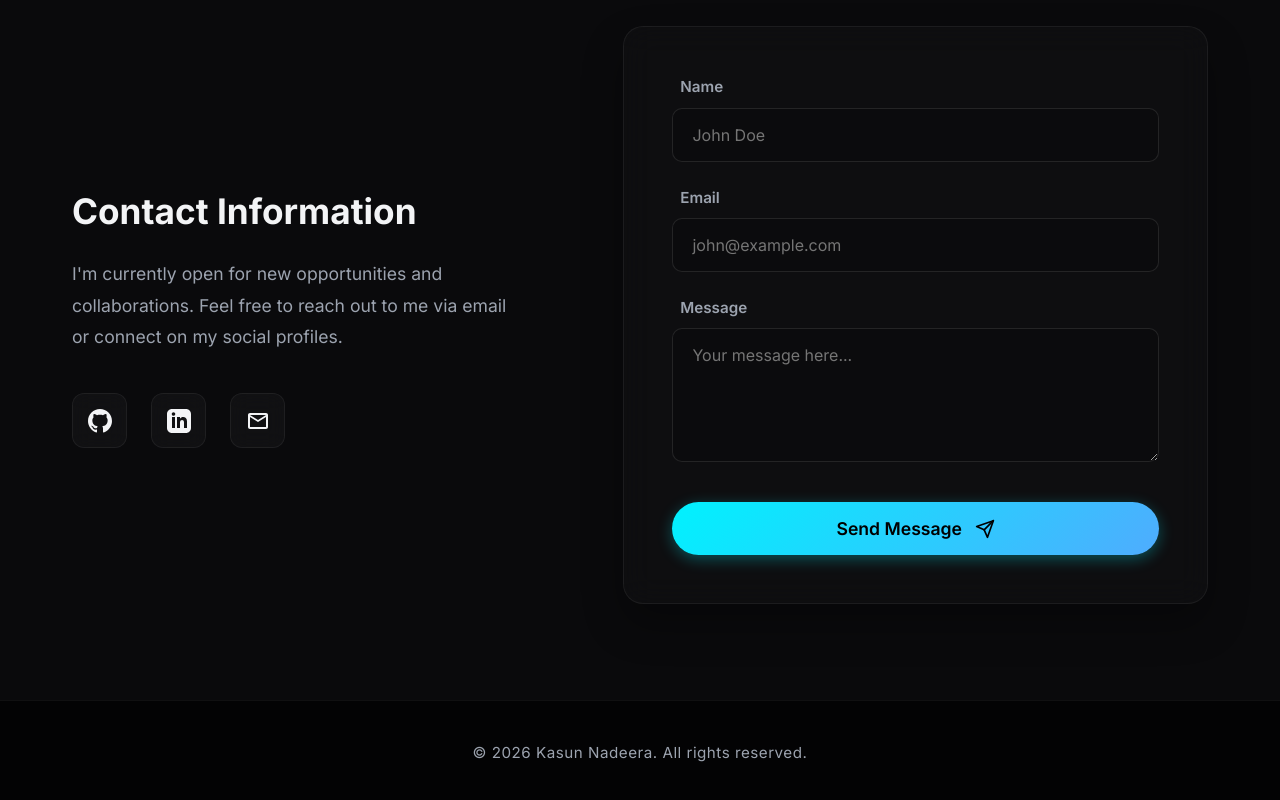
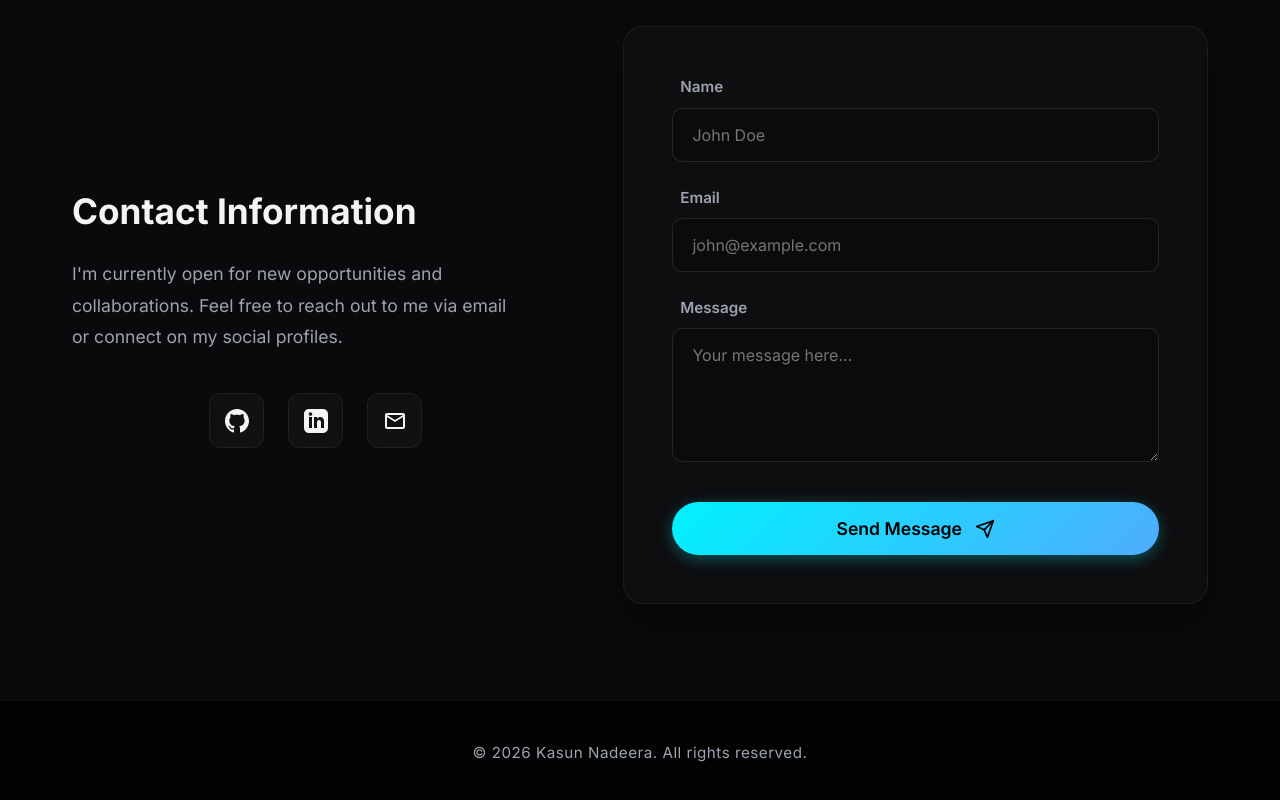
Before and after one commit to nadeera-se22018/mern-portfolio, a React app in the folder frontend/: page / in a window 1280 px wide. Shown: the part 2856-3656 px from the top of the page. Built offline with nearby package versions, Linux system fonts and the light colour scheme; the HTML template or start-up script is replaced by a standard one.

Commit message:
feat: add responsive styling for Contact component

```diff
--- a/frontend/src/components/Contact.css
+++ b/frontend/src/components/Contact.css
@@ -35,7 +35,10 @@
 
 .social-links {
     display: flex;
+    justify-content: center;
+    align-items: center;
     gap: 1.5rem;
+    width: 100%;
 }
 
 .social-btn {
```
